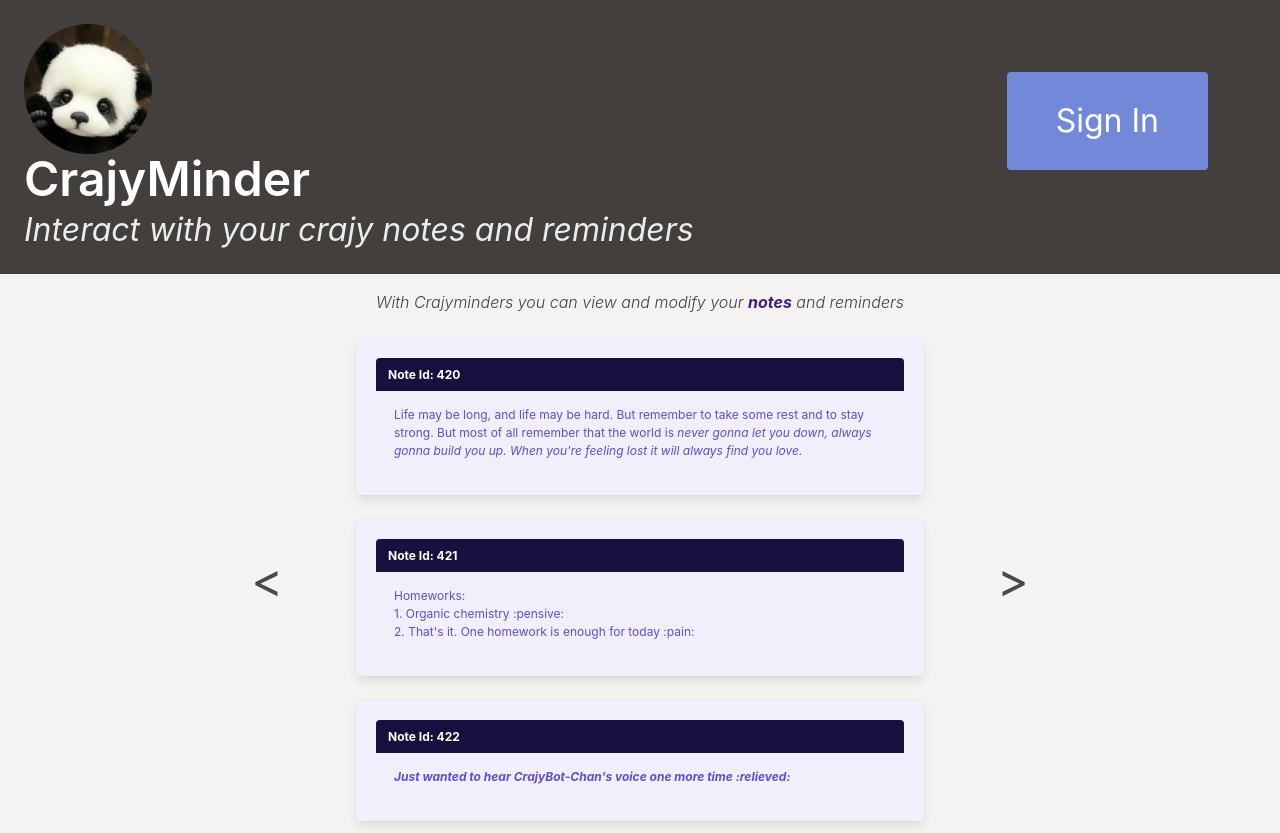
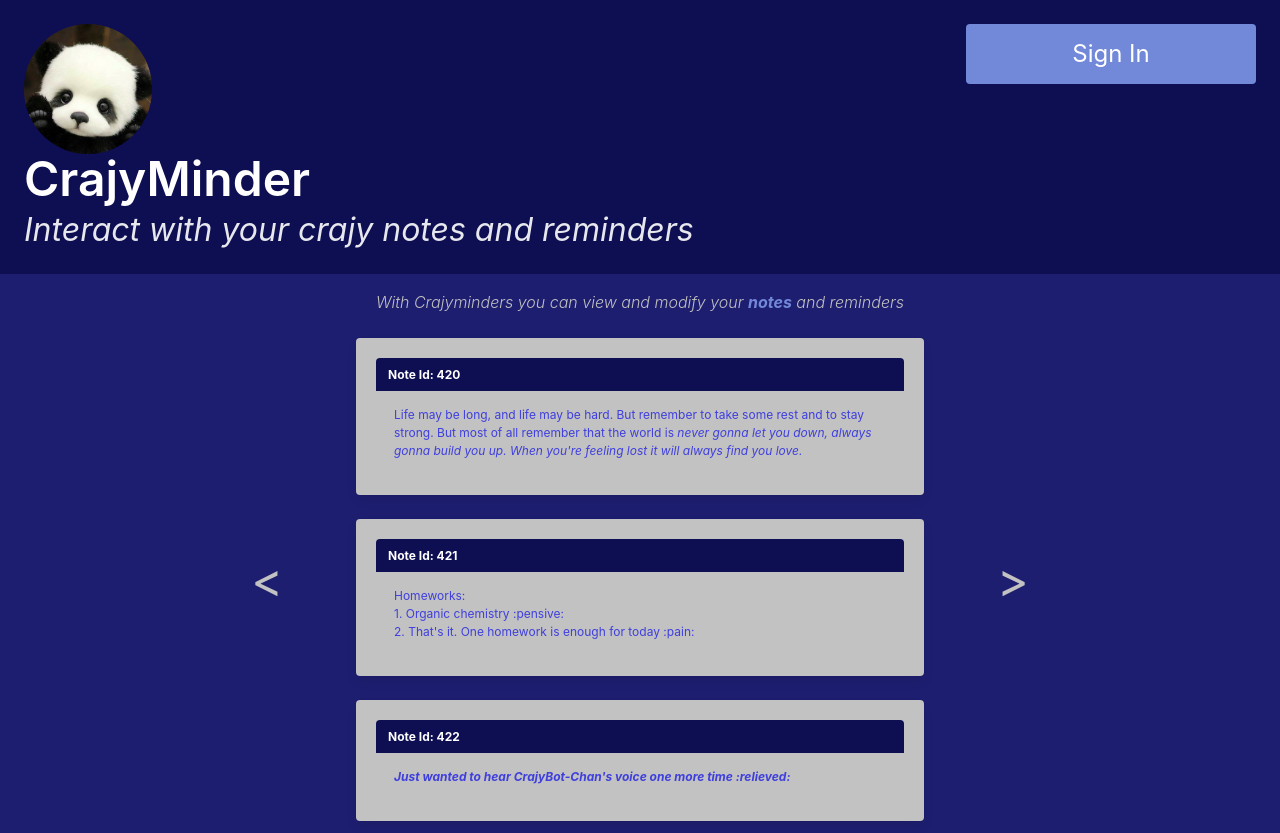
Before and after one commit to cs-gang/CrajyMinder, a Python web app: template crajyminder/templates/index.html in a window 1280 px wide. Run offline with Jinja, Linux system fonts and the light colour scheme; the template is opened without the code that fills it, so the values that code supplies are empty.

Commit message:
Change color scheme and fix small issues
Changed color palette, resized the sign in button and changed the html classes accordingly

```diff
--- a/crajyminder/static/css/stylesheet.scss
+++ b/crajyminder/static/css/stylesheet.scss
@@ -2,24 +2,18 @@
 
 
 //Colors
-$darkbrown: #433F3C;
-$grey: #86817E;
-$navybluedark: #171140;
-$beige: #F4F3F1;
-$violet: #401F7A;
+$darkblue: #0E0E52;
+$navy: #1E1E71;
 $discord: #7289DA;
+$grey: #C2C2C2;
 
 //Bulma global variables
-$grey-dark: $darkbrown;
-$grey-light: $grey;
-$primary: $darkbrown;
-$link: $navybluedark;
-$warning: $grey;
-$success: $violet;
-$danger: $beige;
+$primary: $darkblue;
+$danger: $navy;
 $info: $discord;
+$link: $grey;
 
 // Update some of Bulma's component variables
-$body-background-color: $beige;
+$body-background-color: $navy;
 
-@import "../../node_modules/bulma/bulma.sass";
+@import "../../../node_modules/bulma/bulma.sass";
--- a/crajyminder/templates/index.html
+++ b/crajyminder/templates/index.html
@@ -10,31 +10,31 @@
 
     <header class="hero is-primary is-small">
         <div class="hero-body columns">
-            <div class="column is-8">
+            <div class="column is-9">
                 <div class="image is-128x128">
                     <img class="is-rounded" src="./static/template-resources/images/panda.png">
                 </div>
                 <h1 class="title is-danger is-1">CrajyMinder</h1>
                 <h2 class="subtitle is-danger is-3 is-italic">Interact with your crajy notes and reminders</h2>
             </div>
-            <div class="column">
-                <a class="button is-info is-large px-6 py-6 is-pulled-right mt-6 mr-6 is-size-3"href="discord"> Sign In</a>
+            <div class="column is-3">
+                <a class="button is-info is-align-items-center is-flex is-size-4"href="discord"> Sign In</a>
             </div>
         </div>
     </header>
 
     <div class="content">
-        <p class="is-size-6 has-text-centered is-italic has-text-weight-light mt-4">
-            With Crajyminders you can view and modify your <span class="has-text-success has-text-weight-bold">notes</span> and reminders
+        <p class="is-size-6 has-text-link has-text-centered is-italic has-text-weight-light mt-4">
+            With Crajyminders you can view and modify your <span class="has-text-info has-text-weight-bold">notes</span> and reminders
         </p>
     </div>
 
     <main class="columns mx-6">
         <div class="column is-3 is-align-items-center is-justify-content-flex-end is-flex">
-            <button class="button is-danger is-pulled-right is-size-1 is-vcentered">&lt;</button>
+            <button class="button has-text-link is-pulled-right is-size-1 is-danger">&lt;</button>
         </div>
         <div class="column is-6">
-            <div class="box message is-link is-small">
+            <div class="box message is-primary is-small has-background-link">
                 <div class="message-header">
                     Note Id: 420
                 </div>
@@ -45,7 +45,7 @@
                 </div>
             </div>
 
-            <div class="box message is-link is-small">
+            <div class="box message is-primary is-small has-background-link">
                 <div class="message-header">
                         Note Id: 421
                 </div>
@@ -58,7 +58,7 @@
                 </div>
             </div>
 
-            <div class="box message is-link is-small">
+            <div class="box message is-primary is-small has-background-link">
                 <div class="message-header">
                         Note Id: 422
                 </div>
@@ -70,7 +70,7 @@
             </div>
         </div>
         <div class="column is-3 is-align-items-center is-flex">
-            <button class="button is-danger is-size-1">&gt;</button>
+            <button class="button has-text-link is-danger is-size-1">&gt;</button>
         </div>
 
     </main>
--- a/package.json
+++ b/package.json
@@ -4,7 +4,7 @@
   "description": "",
   "main": "css/stylesheet.scss",
   "scripts": {
-    "css-build": "node-sass --omit-source-map-url crajyminder/css/stylesheet.scss crajyminder/css/stylesheet.css",
+    "css-build": "node-sass --omit-source-map-url crajyminder/static/css/stylesheet.scss crajyminder/static/css/stylesheet.css",
     "css-watch": "npm run css-build -- --watch",
     "start": "npm run css-watch"
   },
```
Also changed, not shown: crajyminder/static/css/stylesheet.css.
